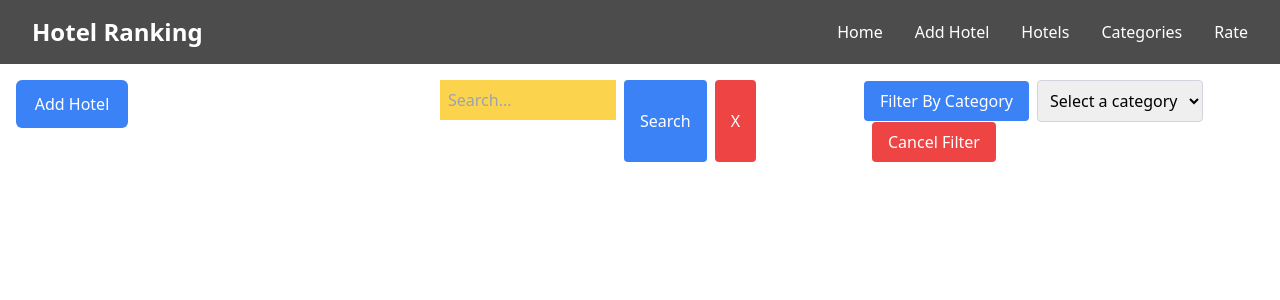
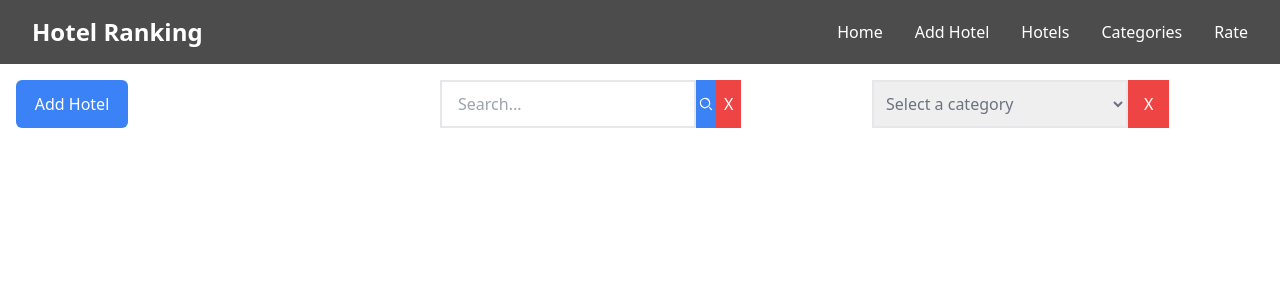
Before and after one commit to Doris-Always/Hotel-Ranking, a Next.js app: page /hotels in a window 1280 px wide. Shown: the top 300 px of the page. Built offline with nearby package versions, Linux system fonts and the light colour scheme.

Commit message:
styled and adjusted hotel cards

```diff
--- a/src/components/cardComponents/card.tsx
+++ b/src/components/cardComponents/card.tsx
@@ -22,7 +22,7 @@ const Card: React.FC<CardProps> = ({children,
  }) => {
   return (
     <div
-      className={`flex flex-col items-center justify-center p-4 shadow-lg rounded-lg ${backgroundColor} ${width} ${height} ${className}`}
+      className={`flex flex-col p-4 shadow-lg rounded-lg ${backgroundColor} ${width} ${height} ${className}`}
     >
       {imageSrc && (
         <Image
--- a/src/components/filter.tsx
+++ b/src/components/filter.tsx
@@ -11,19 +11,20 @@ interface FilterProps {
 const Filter: React.FC<FilterProps> = ({ categories, selectedCategory, setSelectedCategory, onFilter, onCancelFilter }) => {
     const handleSelectChange = (e: React.ChangeEvent<HTMLSelectElement>) => {
         setSelectedCategory(e.target.value);
-        onFilter(); // Call onFilter to indicate filtering is applied
+        onFilter();
       };
   return (
     <div className="mb-4">
-      <button className="bg-blue-500 text-white py-2 px-4 rounded hover:bg-blue-600" onClick={onFilter}>
+      {/* <button className="bg-blue-500 text-white py-2 px-4 rounded hover:bg-blue-600" onClick={onFilter}>
         Filter By Category
-      </button>
+      </button> */}
       <select
         name="categories"
         value={selectedCategory}
         onChange={handleSelectChange}
         required
-        className="ml-2 p-2 border border-gray-300 rounded"
+        className="ml-2 p-2 border-2 w-64 h-12 text-gray-500"
+        onClick={onFilter}
       >
         <option value="">Select a category</option>
         {categories.map((value, index) => (
@@ -32,8 +33,8 @@ const Filter: React.FC<FilterProps> = ({ categories, selectedCategory, setSelect
           </option>
         ))}
       </select>
-      <button onClick={onCancelFilter} className="bg-red-500 text-white py-2 px-4 ml-2 rounded hover:bg-red-600">
-        Cancel Filter
+      <button onClick={onCancelFilter} className="bg-red-500 text-white  px-4 h-12 hover:bg-red-600">
+        X
       </button>
     </div>
   );
--- a/src/components/hotelCard.tsx
+++ b/src/components/hotelCard.tsx
@@ -19,7 +19,7 @@ interface HotelCardProps {
 }
 
 const HotelCard: React.FC<HotelCardProps> = ({ hotel, onDelete }) => (
-  <Card key={hotel.name} width="w-full" height="h-64">
+  <Card key={hotel.name} width="" height="h-64" >
     <h3 className="text-lg font-bold">{hotel.name}</h3>
     <p className="text-gray-700">{hotel.country}, {hotel.address}</p>
     <p className="text-gray-500">{hotel.description}</p>
--- a/src/components/search.tsx
+++ b/src/components/search.tsx
@@ -9,18 +9,18 @@ interface SearchProps {
 
 const Search: React.FC<SearchProps> = ({ query, setQuery, onSearch, onCancel }) => {
   return (
-    <div className="flex space-x-2 mb-4">
+    <div className="flex space-x-0 mb-4">
       <input
         type="text"
         placeholder="Search..."
-        className="bg-amber-300 h-10 w-44 p-2"
+        className="bg-white h-12 w-64 border-2 p-4"
         value={query}
         onChange={(e) => setQuery(e.target.value)}
       />
-      <button onClick={onSearch} className="bg-blue-500 text-white py-2 px-4 rounded hover:bg-blue-600">
-        Search
+      <button onClick={onSearch} className="bg-blue-500 text-white py-3  hover:bg-blue-600">
+      <svg width="20" height="24" viewBox="0 -0.5 25 25" fill="none" xmlns="http://www.w3.org/2000/svg" stroke="#ffffff"><g id="SVGRepo_bgCarrier" stroke-width="0"></g><g id="SVGRepo_tracerCarrier" stroke-linecap="round" stroke-linejoin="round"></g><g id="SVGRepo_iconCarrier"> <path fill-rule="evenodd" clip-rule="evenodd" d="M5.5 10.7655C5.50003 8.01511 7.44296 5.64777 10.1405 5.1113C12.8381 4.57483 15.539 6.01866 16.5913 8.55977C17.6437 11.1009 16.7544 14.0315 14.4674 15.5593C12.1804 17.0871 9.13257 16.7866 7.188 14.8415C6.10716 13.7604 5.49998 12.2942 5.5 10.7655Z" stroke="#ffffff" stroke-width="1.5" stroke-linecap="round" stroke-linejoin="round"></path> <path d="M17.029 16.5295L19.5 19.0005" stroke="#ffffff" stroke-width="1.5" stroke-linecap="round" stroke-linejoin="round"></path> </g></svg>
       </button>
-      <button onClick={onCancel} className="bg-red-500 text-white py-2 px-4 rounded hover:bg-red-600">
+      <button onClick={onCancel} className="bg-red-500 text-white py-2 px-2 hover:bg-red-600">
         X
       </button>
     </div>
```
